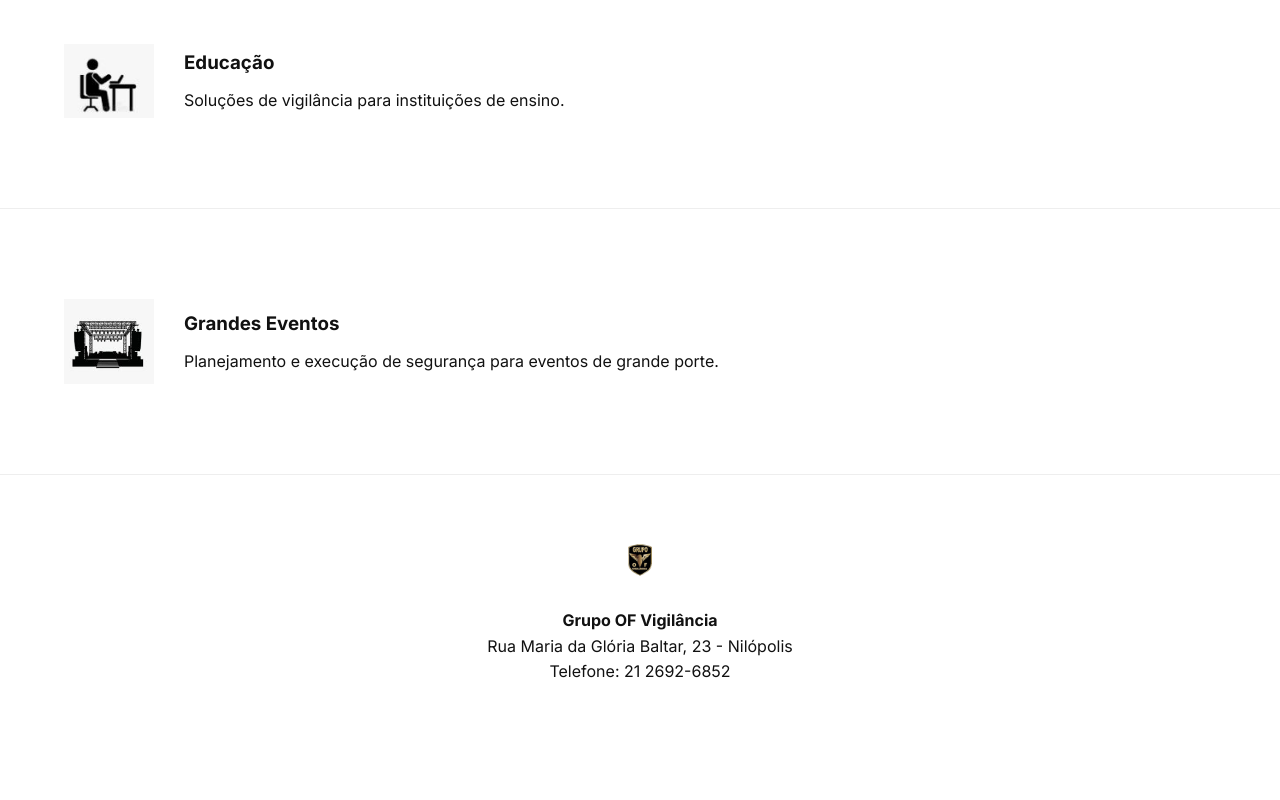
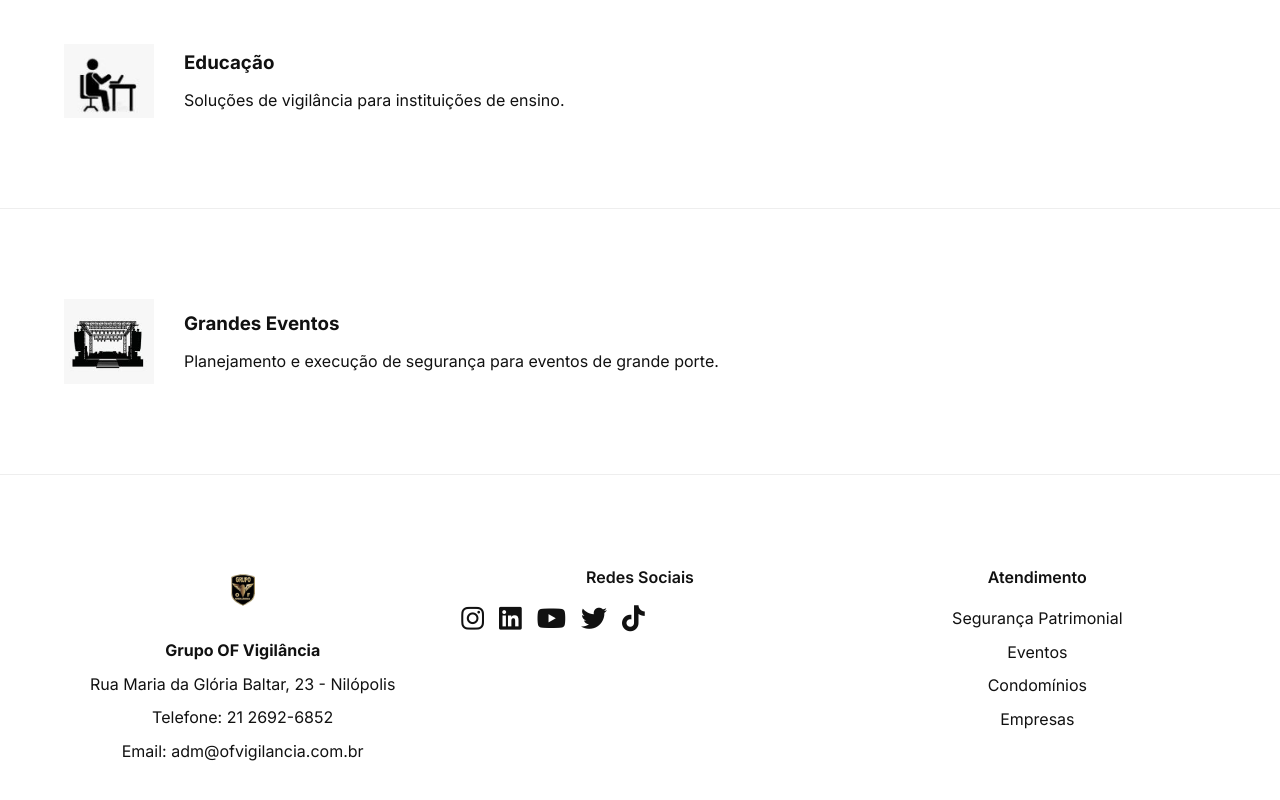
Before and after one commit to marcelojtor/grupoofvigilancia, a plain HTML site: page index.html in a window 1280 px wide. Shown: the part 4630-5430 px from the top of the page. Before the commit the page ends 5375 px from the top, so only its background shows below. Drawn offline with Linux system fonts and the light colour scheme.

Commit message:
Update index.html

```diff
--- a/index.html
+++ b/index.html
@@ -12,6 +12,9 @@
 <link rel="stylesheet" href="static/css/style.css">
 
 <link href="https://fonts.googleapis.com/css2?family=Inter:wght@300;400;600;700&display=swap" rel="stylesheet">
+
+<!-- ICONES REDES SOCIAIS -->
+<link rel="stylesheet" href="https://cdnjs.cloudflare.com/ajax/libs/font-awesome/6.5.0/css/all.min.css">
 
 </head>
 <body>
@@ -81,7 +84,6 @@ Com décadas de mercado somos reconhecidos pela confiabilidade, profissionalismo
 </div>
 
 </section>
-
 
 <section id="segmentos" class="section">
 
@@ -234,7 +236,9 @@ Com décadas de mercado somos reconhecidos pela confiabilidade, profissionalismo
 
 <footer id="contatos" class="footer">
 
-<div class="container">
+<div class="container footer-container">
+
+<div class="footer-col">
 
 <img src="hub_de_imagens/logo.png">
 
@@ -243,6 +247,44 @@ Com décadas de mercado somos reconhecidos pela confiabilidade, profissionalismo
 <p>Rua Maria da Glória Baltar, 23 - Nilópolis</p>
 
 <p>Telefone: 21 2692-6852</p>
+
+<p>Email: adm@ofvigilancia.com.br</p>
+
+</div>
+
+<div class="footer-col">
+
+<h4>Redes Sociais</h4>
+
+<div class="footer-social">
+
+<i class="fa-brands fa-instagram"></i>
+
+<i class="fa-brands fa-linkedin"></i>
+
+<i class="fa-brands fa-youtube"></i>
+
+<i class="fa-brands fa-twitter"></i>
+
+<i class="fa-brands fa-tiktok"></i>
+
+</div>
+
+</div>
+
+<div class="footer-col">
+
+<h4>Atendimento</h4>
+
+<p>Segurança Patrimonial</p>
+
+<p>Eventos</p>
+
+<p>Condomínios</p>
+
+<p>Empresas</p>
+
+</div>
 
 </div>
 
```
